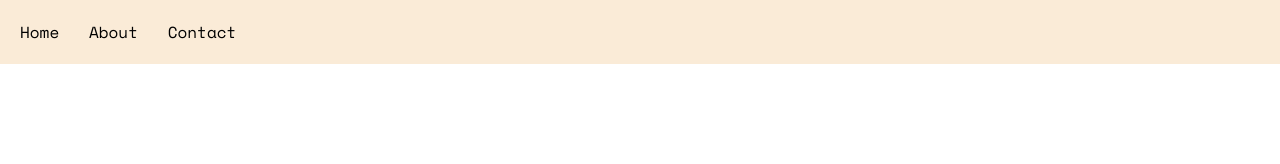
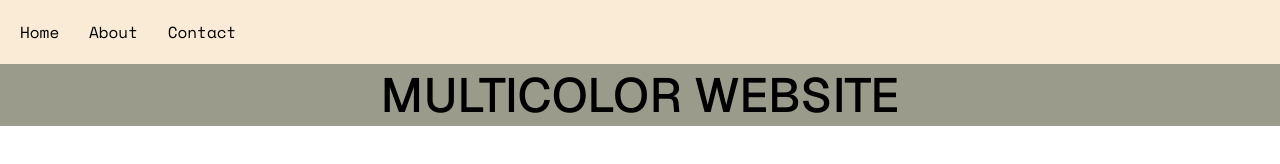
Before and after one commit to JhulanD/Sigma-Web-Dev-Course, a plain HTML site: page Tutorial 36 - Exercise 4/index.html in a window 1280 px wide. Drawn offline with nearby package versions, Linux system fonts and the light colour scheme; a web font is replaced by a local one.

Commit message:
Add CSS variables and header section
Introduced CSS variables for colors and fonts to improve maintainability. Updated styles to use these variables and added a new header section with a styled h1 element in the main content.

```diff
--- a/Tutorial 36 - Exercise 4/index.html
+++ b/Tutorial 36 - Exercise 4/index.html
@@ -8,13 +8,22 @@
     <style>
         @import url('https://fonts.googleapis.com/css2?family=Barlow:ital,wght@0,100;0,200;0,300;0,400;0,500;0,600;0,700;0,800;0,900;1,100;1,200;1,300;1,400;1,500;1,600;1,700;1,800;1,900&family=Cascadia+Code:ital,wght@0,200..700;1,200..700&family=Geist:wght@100..900&family=Google+Sans+Code:ital,wght@0,300..800;1,300..800&family=Mozilla+Headline:wght@200..700&family=Mozilla+Text:wght@200..700&family=Space+Mono:ital,wght@0,400;0,700;1,400;1,700&family=Titillium+Web:ital,wght@0,200;0,300;0,400;0,600;0,700;0,900;1,200;1,300;1,400;1,600;1,700&display=swap');
 
+        :root {
+            --pcolor: #222222;
+            --scolor: antiquewhite;
+            --tertierycolor: rgb(155, 155, 139);
+            --textcolor: #141414
+            --main-font-family: "Poppins", sans-serif;
+            --h1-font-family: "Geist", sans-serif;
+        }
+
         * {
             margin: 0;
             padding: 0;
         }
 
         nav {
-            background-color: antiquewhite;
+            background-color: var(--scolor);
             padding: 10px;
         }
 
@@ -23,9 +32,23 @@
         }
 
         ul li {
+            color: var(--textcolor);
             list-style: none;
             display: inline-block;
             padding: 10px;
+        }
+
+        .header {
+            background-color: var(--tertierycolor);
+        }
+
+        h1 {
+            font-family: var(--h1-font-family);
+            color: var(--textcolor);
+            font-size: 3rem;
+            font-weight: 500;
+            text-align: center;
+            text-transform: uppercase;
         }
     </style>
 </head>
@@ -39,5 +62,11 @@
             </ul>
         </nav>
     </header>
+
+    <main>
+        <div class="header">
+            <h1>Multicolor Website</h1>
+        </div>
+    </main>
 </body>
 </html>
```
